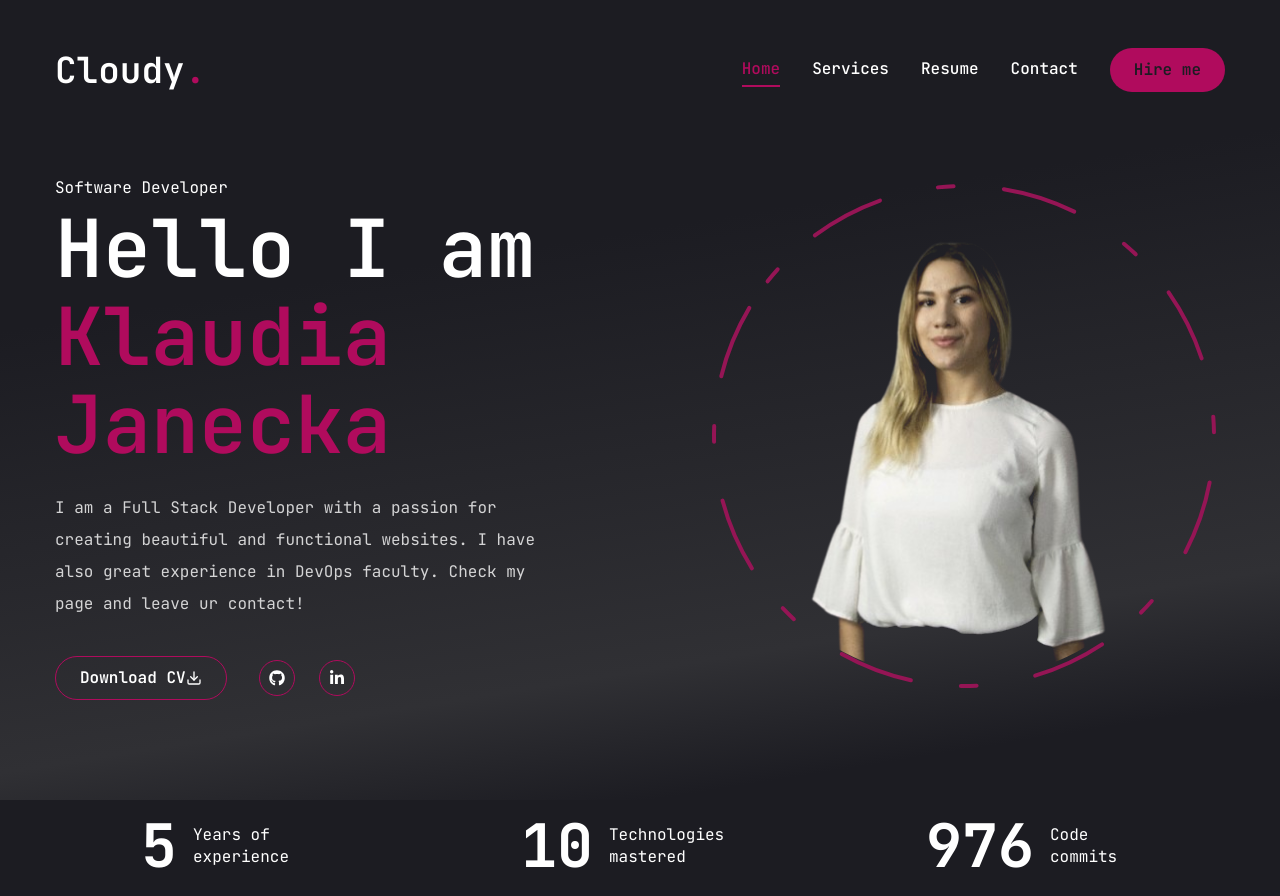
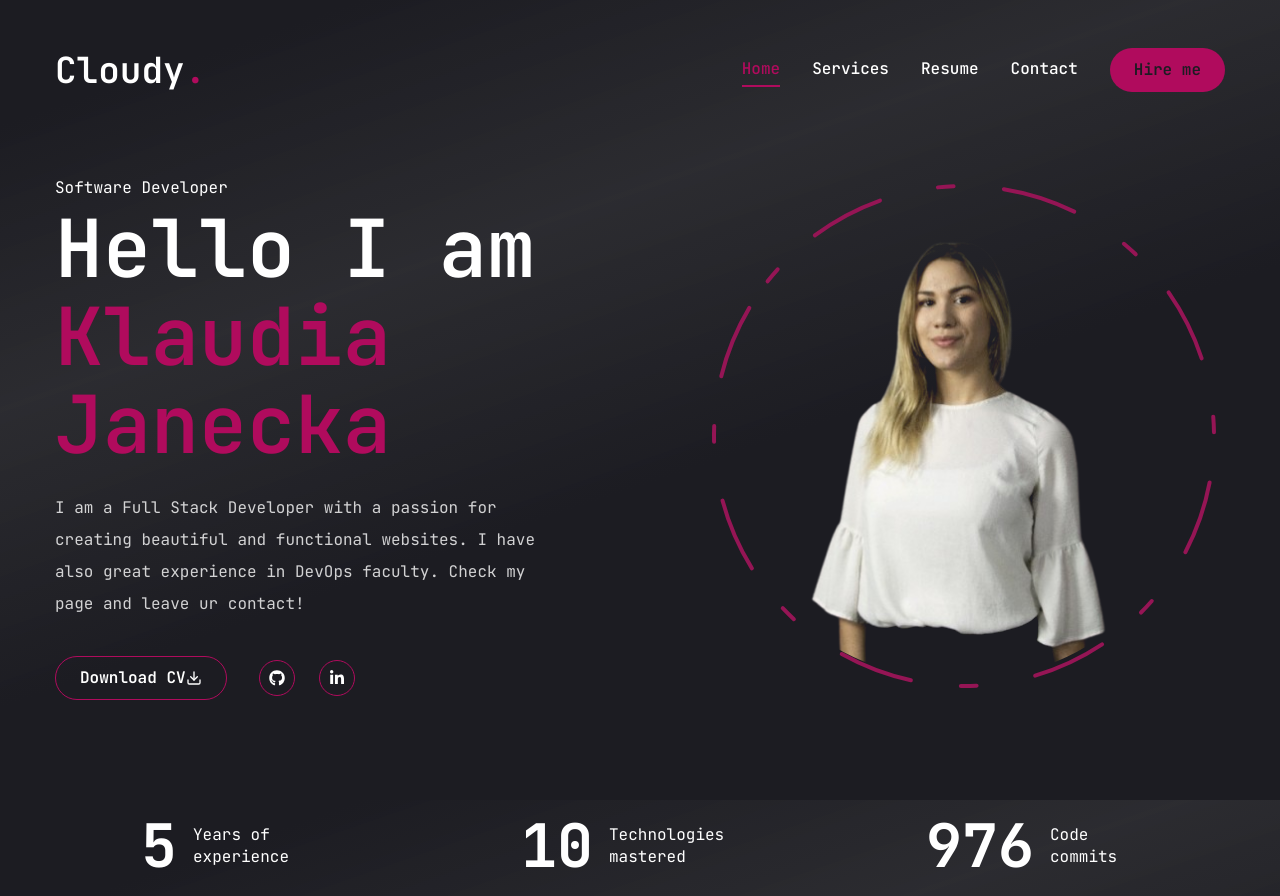
Before and after one commit to klaudiaaaj/cloud_portfolio, a Next.js app: page / in a window 1280 px wide. Built offline with nearby package versions, Linux system fonts and the light colour scheme.

Commit message:
github link updated

```diff
--- a/app/globals.css
+++ b/app/globals.css
@@ -109,7 +109,7 @@ body {
       opacity: 0.5; /* lub inna wartość opacity */
     }
     .gradient-bg {
-      background: linear-gradient(350.92deg, #1c1c22 10%, #303034 23%, #1c1c22 67%);
+      background: linear-gradient(160.92deg, #1c1c22 10%, #303034cc 33%, #1c1c22 57%);
        /* filter: blur(118px); */
        z-index: -1; /* Sends it to the background */
        /* position: absolute; */
--- a/next.config.js
+++ b/next.config.js
@@ -5,7 +5,7 @@ let nextConfig = {
   reactStrictMode: true,
   publicRuntimeConfig: {
     linkedinInLink: 'https://www.linkedin.com/in/klaudia-janecka/',
-    githubLink: 'https://github.com/klaudiaaaj',
+    githubLink: 'https://github.com/klaudiaaaj/klaudiajanecka',
     web3FormsKey: 'a2d5cd21-d9b7-4b1c-80c0-01553da086a8'
     },
 };
```
